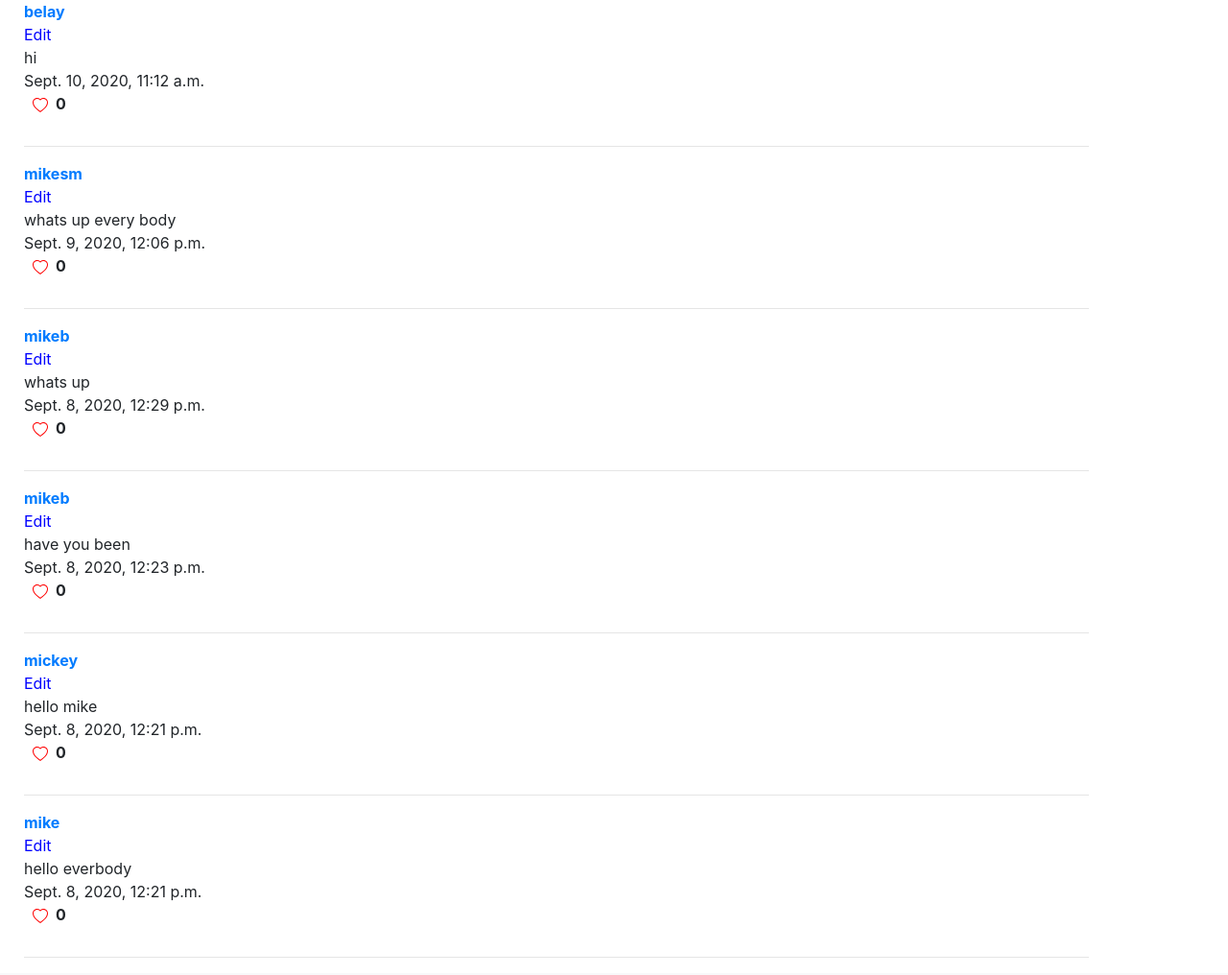
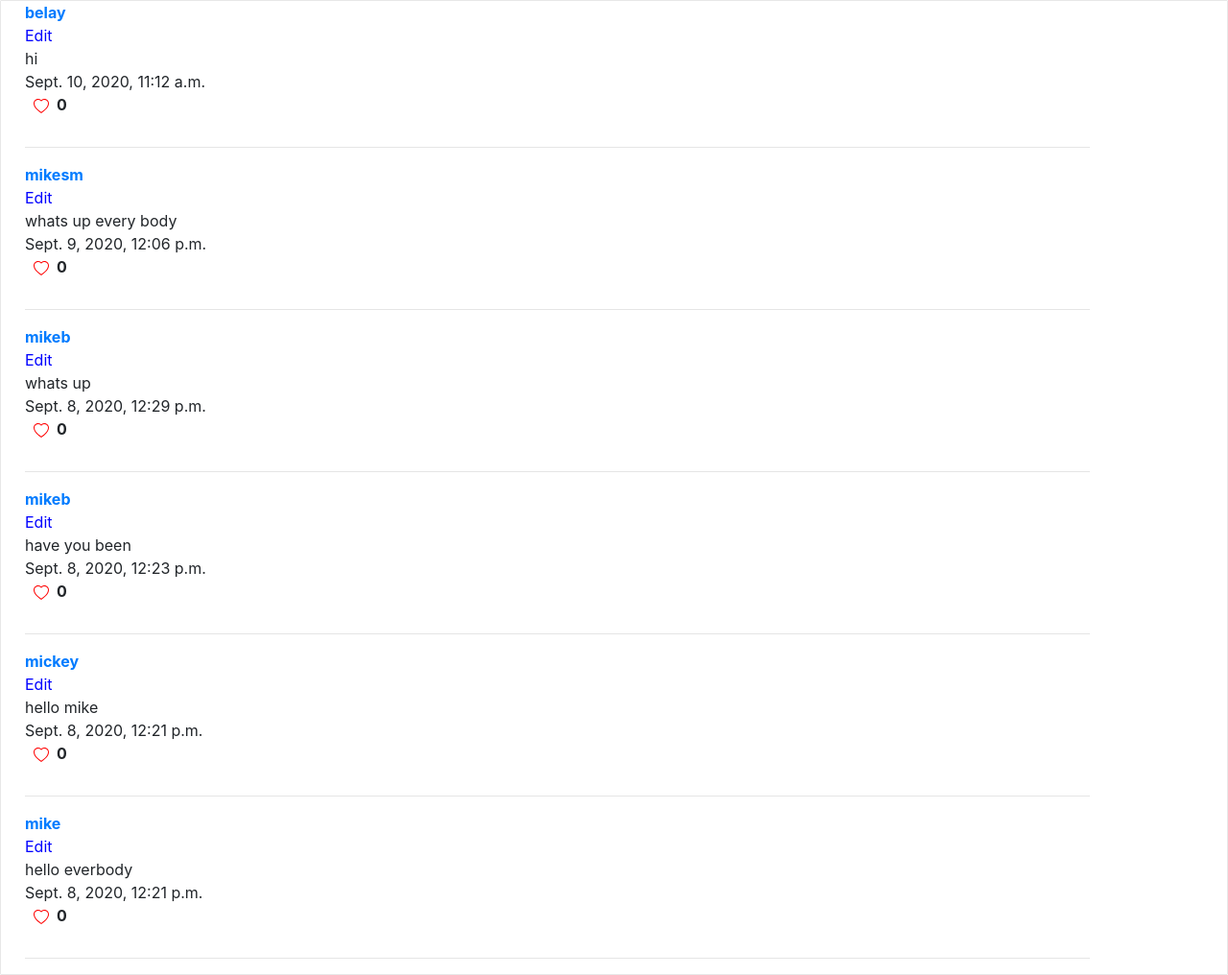
Before and after one commit to MichaelSimane/project4, a Django app: page / in a window 1280 px wide. Shown: the part 56-1072 px from the top of the page at 96% size. Run offline with Django 3.2, Linux system fonts and the light colour scheme; data comes from the database, SQL or seed files in the repository; both versions use the stored data as it was after the commit; data that the repository does not hold is empty; some libraries are stand-ins or nearby versions.

Commit message:
improved

```diff
--- a/network/static/network/script.js
+++ b/network/static/network/script.js
@@ -31,15 +31,3 @@ function like(id) {
         document.getElementById(`likes-${id}`).innerHTML = result.result.likes
     });
 }
-
-function follow(id) {
-
-    fetch(`follow/${id}`)
-    .then(response => response.json())
-    .then(result => {
-        document.getElementById('follow_button').innerHTML = result.result.button;
-        document.getElementById('following').innerHTML = `Following: &nbsp&nbsp ${result.result.following}`;
-        document.getElementById('followers').innerHTML = `Followers: &nbsp&nbsp ${result.result.followers}`;
-    });
-
-}
--- a/network/static/network/styles.css
+++ b/network/static/network/styles.css
@@ -1,3 +1,9 @@
+#main{
+    border: 1px solid #e7e7e7;
+    border-radius: 1px;
+    background: #fff;
+}
+
 #form{
     display: none;
 }
--- a/network/templates/network/following.html
+++ b/network/templates/network/following.html
@@ -1,6 +1,6 @@
 {% extends "network/layout.html" %}
 {% block body %}
-  <h3 class="text-secondary mb-3">Posts from people you follow</h3>
+
 
 {% for post in posts %}
   <div style="margin-left: 10px;" class="container">
--- a/network/templates/network/post.html
+++ b/network/templates/network/post.html
@@ -1,6 +1,7 @@
 {% extends "network/layout.html" %}
 
 {% block body %}
+    <div id="main">
         {% for post in posts %}
             <div style="margin-left: 10px;" class="container">
                 <div><a href="{% url 'user' username=post.user.username %}"><strong>{{ post.user }}</strong></div></a>
@@ -37,4 +38,6 @@
                 <hr>
             </div>
         {% endfor %}
+    </div>
+
 {% endblock %}
--- a/network/templates/network/profile.html
+++ b/network/templates/network/profile.html
@@ -8,7 +8,7 @@
         {%if request.user != user%}
             <form action="{% url 'follow' %}" method="post">
                 {% csrf_token %}
-                <button class="btn btn-outline-primary btn-sm mx-2 h-25" id="follow-btn" name="user" value="{{ user.username }}" data-user="{{user.username}}">
+                <button class="btn btn-outline-primary btn-sm mx-2 h-25" id="follow-btn" name="user" value="{{ user.username }}">
                     {% if user in users_profile.following.all %}
                         Unfollow
                     {% else %}
--- a/network/views.py
+++ b/network/views.py
@@ -60,6 +60,7 @@ def like(request, post_id):
     }
     return JsonResponse({'result': result})
 
+@login_required(login_url='login')
 def user(request, username):
     try:
         user = User.objects.get(username=username)
@@ -77,7 +78,7 @@ def user(request, username):
         'users_profile': users_profile,
         "posts": post
     })
-
+@login_required(login_url='login')
 def follow(request):
     if request.method == "POST":
         log = request.POST["user"]
@@ -98,11 +99,9 @@ def follow(request):
         else:
             profile.followers.add(request.user)
             profile.save()
+        return HttpResponseRedirect(reverse("user", kwargs={"username": log}))
 
-
-        return render(request, "network/profile.html")
-
-    return render(request, "network/profile.html")
+    # return render(request, "network/profile.html")
 
 
 def following(request):
```
Also changed, not shown: db.sqlite3. Lines whose indentation alone changed are shown as unchanged.
